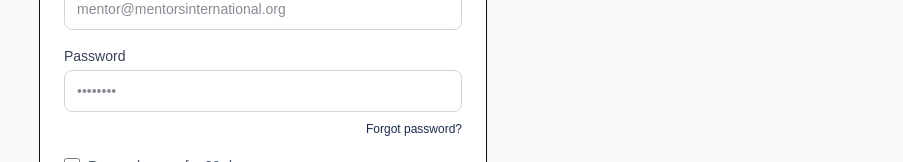
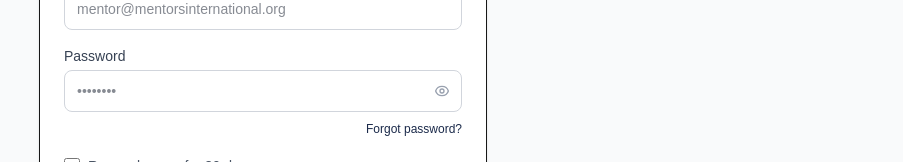
Before and after one commit to Mentors-International-Chatbot/MI-AI-Mentorship-Tool, a Next.js app in the folder apps/web/: page /login in a window 1280 px wide. Shown: the part 377-539 px from the top of the page, without its empty margins (377-1280 px from the left). Built offline with nearby package versions, Linux system fonts and the light colour scheme; no server answers.

Commit message:
Added option to see password during signup/signin process

```diff
--- a/apps/web/src/app/login/LoginForm.tsx
+++ b/apps/web/src/app/login/LoginForm.tsx
@@ -14,6 +14,7 @@
   const [password, setPassword] = useState('');
   const [name, setName] = useState('');
   const [rememberMe, setRememberMe] = useState(false);
+  const [showPassword, setShowPassword] = useState(false);
   const [error, setError] = useState('');
   const [loading, setLoading] = useState(false);
 
@@ -222,16 +223,35 @@
               <label className="block text-sm font-medium text-gray-700 mb-1">
                 Password
               </label>
+              <div className="relative">
                 <input
-                type="password"
+                  type={showPassword ? 'text' : 'password'}
                   value={password}
                   onChange={(e) => setPassword(e.target.value)}
                   placeholder={mode === 'signup' ? 'At least 6 characters' : '••••••••'}
                   autoComplete={mode === 'signup' ? 'new-password' : 'current-password'}
                   required
                   minLength={mode === 'signup' ? 6 : undefined}
-                className="w-full border border-gray-300 rounded-lg px-3 py-2.5 text-sm text-gray-900 focus:outline-none focus:ring-2 focus:ring-[#1B2A4A]/30 focus:border-[#1B2A4A]"
+                  className="w-full border border-gray-300 rounded-lg px-3 py-2.5 text-sm text-gray-900 focus:outline-none focus:ring-2 focus:ring-[#1B2A4A]/30 focus:border-[#1B2A4A] pr-10"
                 />
+                <button
+                  type="button"
+                  onClick={() => setShowPassword((v) => !v)}
+                  className="absolute right-3 top-1/2 -translate-y-1/2 text-gray-400 hover:text-gray-600"
+                  aria-label={showPassword ? 'Hide password' : 'Show password'}
+                >
+                  {showPassword ? (
+                    <svg xmlns="http://www.w3.org/2000/svg" className="h-4 w-4" fill="none" viewBox="0 0 24 24" stroke="currentColor">
+                      <path strokeLinecap="round" strokeLinejoin="round" strokeWidth={2} d="M13.875 18.825A10.05 10.05 0 0112 19c-4.478 0-8.268-2.943-9.543-7a9.97 9.97 0 011.563-3.029m5.858.908a3 3 0 114.243 4.243M9.878 9.878l4.242 4.242M9.88 9.88l-3.29-3.29m7.532 7.532l3.29 3.29M3 3l3.59 3.59m0 0A9.953 9.953 0 0112 5c4.478 0 8.268 2.943 9.543 7a10.025 10.025 0 01-4.132 5.411m0 0L21 21" />
+                    </svg>
+                  ) : (
+                    <svg xmlns="http://www.w3.org/2000/svg" className="h-4 w-4" fill="none" viewBox="0 0 24 24" stroke="currentColor">
+                      <path strokeLinecap="round" strokeLinejoin="round" strokeWidth={2} d="M15 12a3 3 0 11-6 0 3 3 0 016 0z" />
+                      <path strokeLinecap="round" strokeLinejoin="round" strokeWidth={2} d="M2.458 12C3.732 7.943 7.523 5 12 5c4.478 0 8.268 2.943 9.542 7-1.274 4.057-5.064 7-9.542 7-4.477 0-8.268-2.943-9.542-7z" />
+                    </svg>
+                  )}
+                </button>
+              </div>
               {mode === 'signin' && userType === 'mentor' && (
                 <div className="text-right mt-1">
                   <a href="/forgot-password" className="text-xs text-[#1B2A4A] hover:underline">
```
Also changed, not shown: 1 other file (tests, documents, lock files or other folders). Lines whose indentation alone changed are shown as unchanged.
